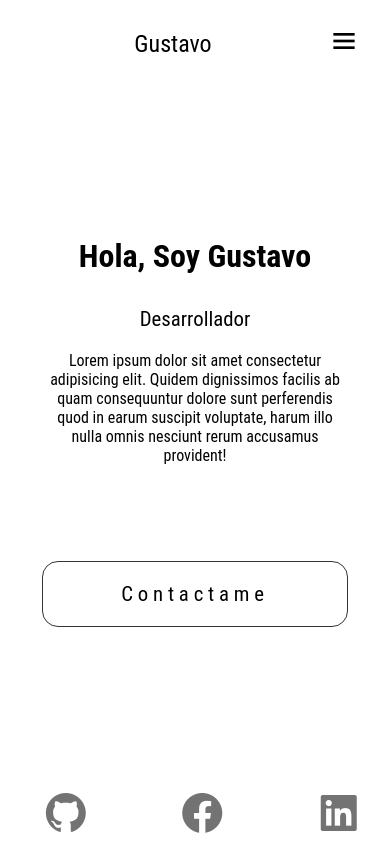
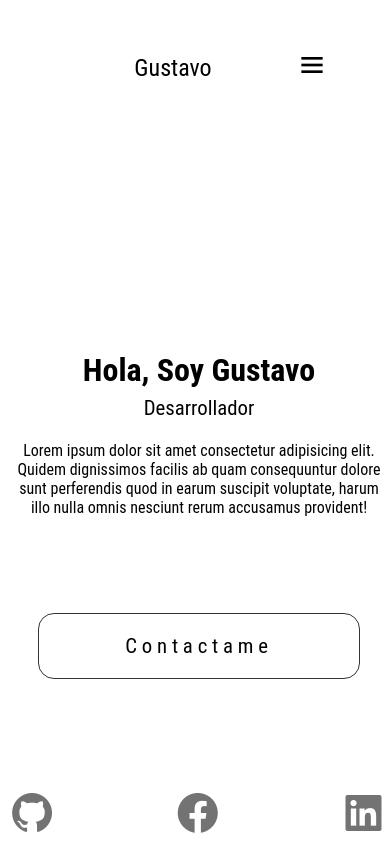
Before and after one commit to gvstavorin/myportafolio, a plain HTML site: page index.html in a window 390 px wide. Drawn offline with nearby package versions, Linux system fonts and the light colour scheme.

Commit message:
se agrego responsice a index

```diff
--- a/index.html
+++ b/index.html
@@ -13,7 +13,7 @@
 
     <header class="header">
       <a href="./index.html" class="titulo"> Gustavo</a>
-      <button class="abrir-menu" id="abrir">  <i class='bx bx-menu' ></i></button>
+      <button class="abrir-menu" id="abrir" title="abrirmenu">  <i class='bx bx-menu' ></i></button>
       <nav class="navbar" id="navbar">
         <button class="cerrar-menu" id="cerrar"><i class='bx bx-menu-alt-right' ></i></button>
         <a href="./index.html" >Inicio</a>
--- a/src/css/style.css
+++ b/src/css/style.css
@@ -2,14 +2,13 @@
   scroll-behavior: smooth;
   font-family: "Roboto Condensed", sans-serif;
 
+
 }
-
-
 header {
   display: flex;
   align-items: center;
   justify-content: space-between;
-  padding: 2rem;
+  margin: 2rem;
   font-size: 1.3rem;
 }
 
@@ -35,34 +34,33 @@ header a {
   border: 0;
 }
 
+
 /*  CSS para pagina de inicio *index* */
 .home {
-  min-height: 92vh;
-  padding: 10rem 9% 5rem;
+  height: calc(100vh - 96px);
   display: flex;
-  align-items: center;
+  align-items: center ;
   padding: 0 9%;
   background: url("../img/fondo4.jpg") no-repeat;
   background-position: right;
 }
 
-
-
 .contenido-home {
-  max-width: 60rem;
+  max-width: 50rem;
 }
 .contenido-home h1 {
-  font-size: 5rem;
+  font-size: 4rem;
   font-weight: 700;
-  line-height: 1.5;
+  line-height: 0;
 }
 .contenido-home h3 {
-  font-size: 2rem;
+  font-size: 1.5rem;
+
   color: black;
 }
 .contenido-home p {
   font-size: 1.5rem;
-  margin: 1rem 0 1rem;
+
 }
 
 .btn-box {
@@ -129,7 +127,9 @@ header a {
 /*  CSS para pagina de sobre mi *sobre-mi* */
 
 .section-SobreMi {
-  min-height: 100vh;
+
+  height: calc(100vh - 170px);
+  margin-top: 13rem;
   text-align: center;
 }
 .section-SobreMi h1 {
@@ -210,16 +210,16 @@ header a {
 
 /*  CSS footer  */
 
-footer {
+.footer-contacto {
+
   position: flex;
-  width: 100%;
+  width: 98%;
   bottom: 0;
   height: 60px;
-  background: #c2bcbc7e;
   color: #fff;
-  display: flex;
   align-items: center;
-  justify-content: space-around;
+  justify-content: space-between;
+  display: none;
 
 }
 
@@ -238,12 +238,14 @@ footer a {
 
 /*  CSS responsive*/
 @media screen and (max-width: 600px) {
-  html{
-    background: url("../img/fondo2.jpg") no-repeat;
-    background-size: cover;
-    min-height: 100vh;
 
-  }
+body{
+  background-position: cover;
+  background-repeat: no-repeat;
+
+
+  top: 0;
+}
   header {
 /*  CSS header*/
     display: flex;
@@ -307,16 +309,24 @@ footer a {
     color: rgb(0, 0, 0);
   }
 
+  /* CSS RESPONSIVE PARA footer */
 
+  .footer-contacto{
+    display:flex;
+  }
   /* CSS RESPONSIVE PARA VISTA index */
 
 
 
   .home {
-    min-height: 70vh;
-    display: flex;
+    position: absolute;
+    bottom: 0;
     align-items: center;
     background: none;
+    flex-wrap: wrap;
+    padding: 0;
+
+
 
   }
   .home .contenido-home{
@@ -324,6 +334,8 @@ footer a {
   }
 
   .home h1{
+    top:  30rem;
+    bottom: 10rem;
     text-align: center;
     font-size: 2rem;
 
@@ -358,7 +370,7 @@ footer a {
 
  .home-contacto {
   bottom: .8rem;
-  width: 80%;
+  width: 97%;
 }
 
 /* CSS responsivve para sobremi.html  */
```
Also changed, not shown: pages/sobre-mi.html (+1 -1 lines).
